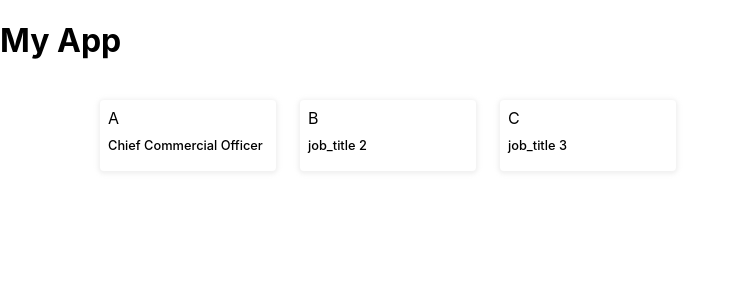
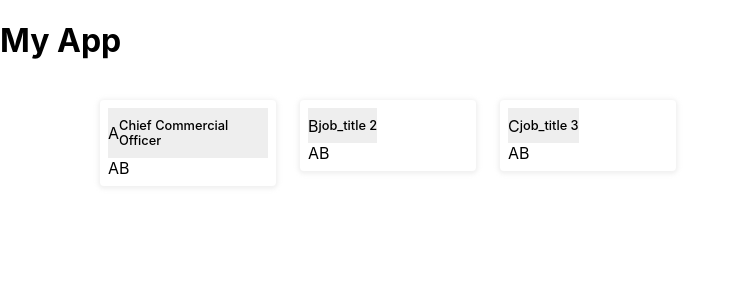
Before and after one commit to MarcMouries/graphjs-react, a React (Create React App) app: page / in a window 1280 px wide. Shown: the top 300 px of the page, without its empty margins (0-732 px from the left). Built offline with nearby package versions, Linux system fonts and the light colour scheme.

Commit message:
+ position-data

```diff
--- a/src/App.js
+++ b/src/App.js
@@ -7,8 +7,13 @@ const nodesData = [
 const templateHtml = (nodeData) =>
 `
   <div class="position-card" style="left: ${nodeData.x}px; top: ${nodeData.y}px; width: 150px;">
-    <div>${nodeData.id}</div>
-    <div class="job-title">${nodeData.data.job_title}</div>
+    <div class="position-info">
+      <div>${nodeData.id}</div>
+      <div class="job-title">${nodeData.data.job_title}</div>
+    </div>
+		<div class="position-data">
+    <span>A</span><span>B</span>
+    </div>
   </div>
 `;
 
--- a/src/index.css
+++ b/src/index.css
@@ -21,7 +21,6 @@ code {
   display: flex;
   flex-direction: column;
   align-items: flex-start;
-
   background: #ffffff;
   border-radius: 4px;
   box-shadow: 0 1px 4px 2px hsla(0, 0%, 80%, 0.3);
@@ -29,13 +28,10 @@ code {
 }
 
 .position-card:hover {
-  __background: var(--node-bg-color-hover);
   box-shadow: 0 0px 8px #eee, 1px 0 3px #0000001a, -1px 0 3px #0000001a;
-
-  transform: scale(1.1);
+  transform: scale(1.05);
   z-index: 999;
   transition: 0.1s all ease;
-  __color: #fff;
   cursor: pointer;
 }
 .position-card  .job-title {
@@ -43,3 +39,16 @@ code {
   font-weight: 500;
   padding: 10px 0;
 }
+
+.position-info {
+  display: flex;
+  align-items: center;
+  flex-direction: row;
+  background-color: #eee;
+}
+.position-data {
+    background-color: white;
+    display: flex;
+    flex-direction: row;
+    justify-content: space-evenly;
+  }
```
